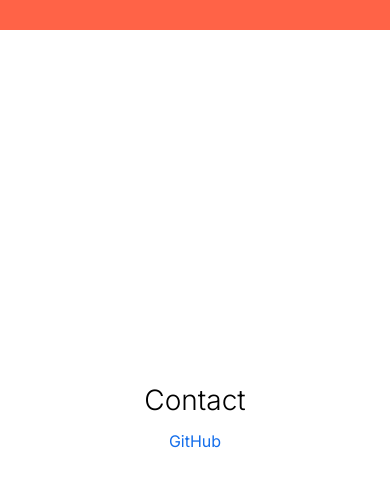
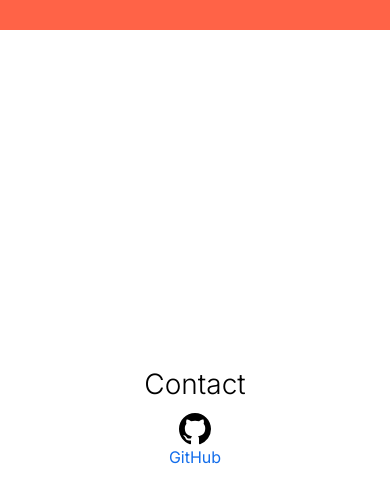
Before and after one commit to aroyan/portfolio-fcc, a plain HTML site: page index.html in a window 390 px wide. Shown: the part 2259-2761 px from the top of the page. Drawn offline with Linux system fonts and the light colour scheme.

Commit message:
Add GitHub icon, delete responsive mixin, meta:desc

```diff
--- a/index.html
+++ b/index.html
@@ -5,6 +5,7 @@
     <meta charset="UTF-8">
     <meta http-equiv="X-UA-Compatible" content="IE=edge">
     <meta name="viewport" content="width=device-width, initial-scale=1.0">
+    <meta name="description" content="This is my portfolio page for 5th project @freeCodeCamp">
     <title>Aroyan Portfolio</title>
     <link rel="stylesheet" href="style.css">
 </head>
@@ -61,7 +62,14 @@
         <section class="contact" id="contact">
             <div class="contact-text">
                 <h3>Contact</h3>
-                <a href="https://github.com/aroyan" target="_blank" id="profile-link">GitHub</a>
+                <a href="https://github.com/aroyan" target="_blank" id="profile-link">
+                    <svg xmlns="http://www.w3.org/2000/svg" width="32" height="32" fill="#000" class="bi bi-github"
+                        viewBox="0 0 16 16">
+                        <path
+                            d="M8 0C3.58 0 0 3.58 0 8c0 3.54 2.29 6.53 5.47 7.59.4.07.55-.17.55-.38 0-.19-.01-.82-.01-1.49-2.01.37-2.53-.49-2.69-.94-.09-.23-.48-.94-.82-1.13-.28-.15-.68-.52-.01-.53.63-.01 1.08.58 1.23.82.72 1.21 1.87.87 2.33.66.07-.52.28-.87.51-1.07-1.78-.2-3.64-.89-3.64-3.95 0-.87.31-1.59.82-2.15-.08-.2-.36-1.02.08-2.12 0 0 .67-.21 2.2.82.64-.18 1.32-.27 2-.27.68 0 1.36.09 2 .27 1.53-1.04 2.2-.82 2.2-.82.44 1.1.16 1.92.08 2.12.51.56.82 1.27.82 2.15 0 3.07-1.87 3.75-3.65 3.95.29.25.54.73.54 1.48 0 1.07-.01 1.93-.01 2.2 0 .21.15.46.55.38A8.012 8.012 0 0 0 16 8c0-4.42-3.58-8-8-8z" />
+                    </svg>
+                    GitHub
+                </a>
             </div>
         </section>
     </main>
--- a/sass/abstracts/_mixins.scss
+++ b/sass/abstracts/_mixins.scss
@@ -4,9 +4,3 @@
   justify-content: center;
   flex-wrap: wrap;
 }
-
-@mixin responsive($breakpoint) {
-  @media screen and (min-width: $breakpoint) {
-    //your responsive css
-  }
-}
--- a/sass/layout/_contact.scss
+++ b/sass/layout/_contact.scss
@@ -5,3 +5,14 @@
   @include mixins.flex-center;
   text-align: center;
 }
+
+.contact-text {
+  > a {
+    > svg {
+      margin: 0 auto;
+      &:hover {
+        fill: deepskyblue;
+      }
+    }
+  }
+}
```
Also changed, not shown: style.css, 1 other file.
